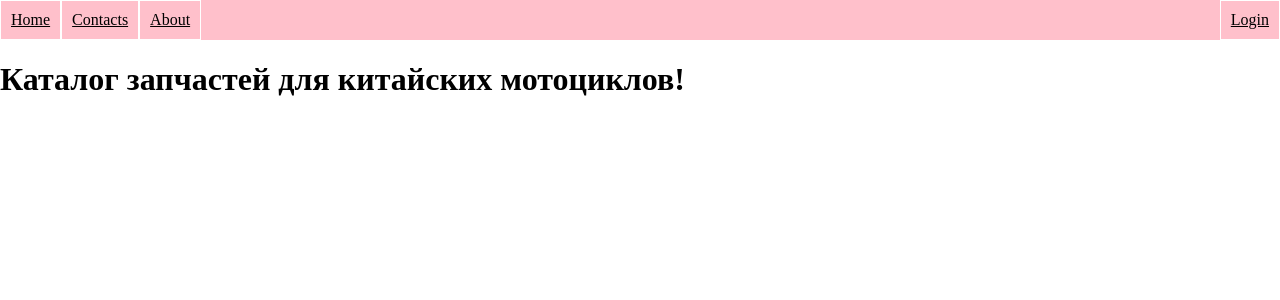
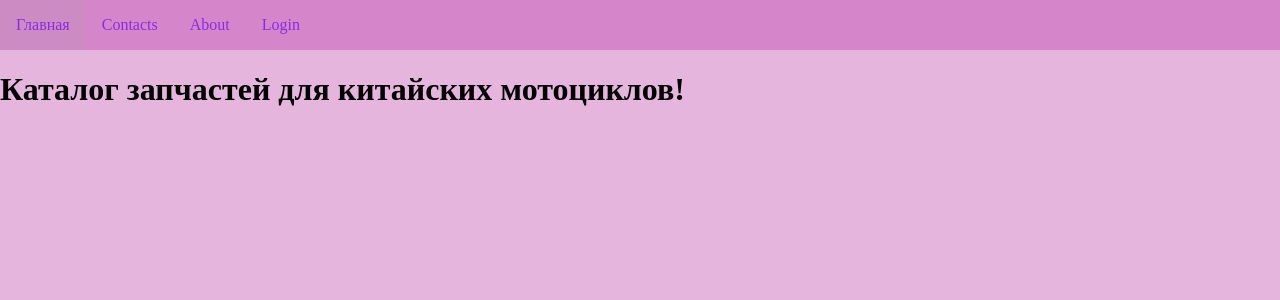
Before and after one commit to evt-pavel/CMPS, a Flask app: page / in a window 1280 px wide. Shown: the top 300 px of the page. Run offline with Flask 2, Linux system fonts and the light colour scheme.

Commit message:
create style for navbar

```diff
--- /dev/null
+++ b/app/static/css/nav-bar.css
@@ -0,0 +1,80 @@
+.navbar {
+    display: flex;
+    background-color:rgba(206, 113, 193, 0.692);
+
+}
+
+.nav-href {
+    display: flex;
+    text-align: left;
+}
+
+.nav-href>a {
+    display: block;
+    padding: 1em;
+    text-decoration: none;
+    color:blueviolet;
+
+}
+
+.nav-href a:hover {
+    background-color:rgba(201, 143, 193, 0.692);
+}
+
+.nav-list {
+    display: flex;
+}
+
+.nav-list a {
+    display: block;
+    padding: 1em;
+    text-decoration: none;
+    color:blueviolet
+}
+
+.nav-list a:hover {
+background-color:rgba(201, 143, 193, 0.692);
+
+}
+
+.nav-btn {
+    display: none
+}
+
+@media (max-width: 1000px) {
+    .nav-btn {
+        display: block;
+        font-size: 3em;
+        padding-inline: 10px;
+        padding-bottom: 5px;
+        background-color:rgba(206, 113, 193, 0.692);
+        border: none;
+        color:blueviolet;
+        cursor: pointer;
+    }
+
+    .nav-list {
+        display: none;
+    }
+
+    .drop:hover .nav-list {
+        display: block;
+        position: absolute;
+        background-color:rgba(206, 113, 193, 0.692);
+        right: 0px;
+
+    }
+
+    .nav-btn:hover {
+        background-color:rgba(201, 143, 193, 0.692);
+        }
+
+    .navbar {
+        justify-content: space-between;
+    }
+
+    body {
+        font-size: 3em;
+    }
+
+}
--- a/app/static/css/styles.css
+++ b/app/static/css/styles.css
@@ -1,33 +1,9 @@
 body {
     margin: 0;
-    padding; 0;
+    padding: 0;
+    background-color:rgba(218, 149, 208, 0.692);
 }
 
-.nav-conteiner {
-    display: flex;
-    justify-content: space-between;
-    background-color: pink;
-    }
-
-.nav-conteiner>nav>ul {
-    display: flex;
-    list-style: none;
-    margin: 0;
-    padding: 0;
+body > a {
+    text-decoration: none;
 }
-
-.nav-conteiner>nav>ul>li>a {
-    display: block;
-    padding: 10px;
-    border-style: solid;
-    border-width: 0.5px;
-    border-color: white;
-    color: black;
-}
-
-
-@media (max-width: 1000px) {
-    .nav-container {
-        flex-direction: column;
-    }
-}
--- a/app/templates/base.html
+++ b/app/templates/base.html
@@ -5,34 +5,41 @@
 <head>
     <link rel="shortcut icon" href="https://cgmag.net/wp-content/uploads/2015/06/493vLlm.gif" type="image/gif">
     <link type="text/css" href="{{ url_for('static', filename='css/styles.css') }}" rel="stylesheet"/>
+    <link type="text/css" href="{{ url_for('static', filename='css/nav-bar.css') }}" rel="stylesheet"/>
     <title>{{ title }}</title>
 </head>
 <body>
 
-<div class="nav-conteiner">
-    <nav>
-        <ul>
-            <li><a href="{{ url_for('main.index') }} ">Home</a></li>
-            <li><a href="#">Contacts</a></li>
-            <li><a href="#">About</a></li>
-        </ul>
+<div class="navbar">
+    <div class="nav-href">
+        <a href="{{ url_for('main.index') }} ">Главная</a>
+        {% if current_user.is_anonymous %}
+        {% else %}
+        <a href="{{ url_for('main.profile', username=current_user.name, id=current_user.id) }}">Профиль</a>
+        <a href="{{ url_for('main.basket') }}">Корзина</a>
+        {% endif %}
+    </div>
+    <div class="drop">
+        <button class="nav-btn">&#9776</button>
+        <div class="nav-list">
 
-    </nav>
-    <nav>
-        <ul>
+            <a href="#">Contacts</a>
+            <a href="#">About</a>
+
+
             {% if current_user.is_anonymous %}
-                <li><a href="{{ url_for('auth.login') }}">Login</a></li>
+                <a href="{{ url_for('auth.login') }}">Login</a>
             {% else %}
 
-            <li><a href="{{ url_for('main.profile', username=current_user.name, id=current_user.id) }}">Profile</a></li>
-            <li><a href="{{ url_for('main.basket') }}">Basket</a></li>
-            <li><a href="{{ url_for('auth.logout') }}">Logout</a></li>
-        </ul>
+            <a href="{{ url_for('auth.logout') }}">Logout</a>
             {% endif %}
-    </nav>
+        </div>
+
+    </div>
+
+</div>
 
 
-</div>
 
 {% with messages = get_flashed_messages() %}
 {% if messages %}
```
Also changed, not shown: cmps.db.
